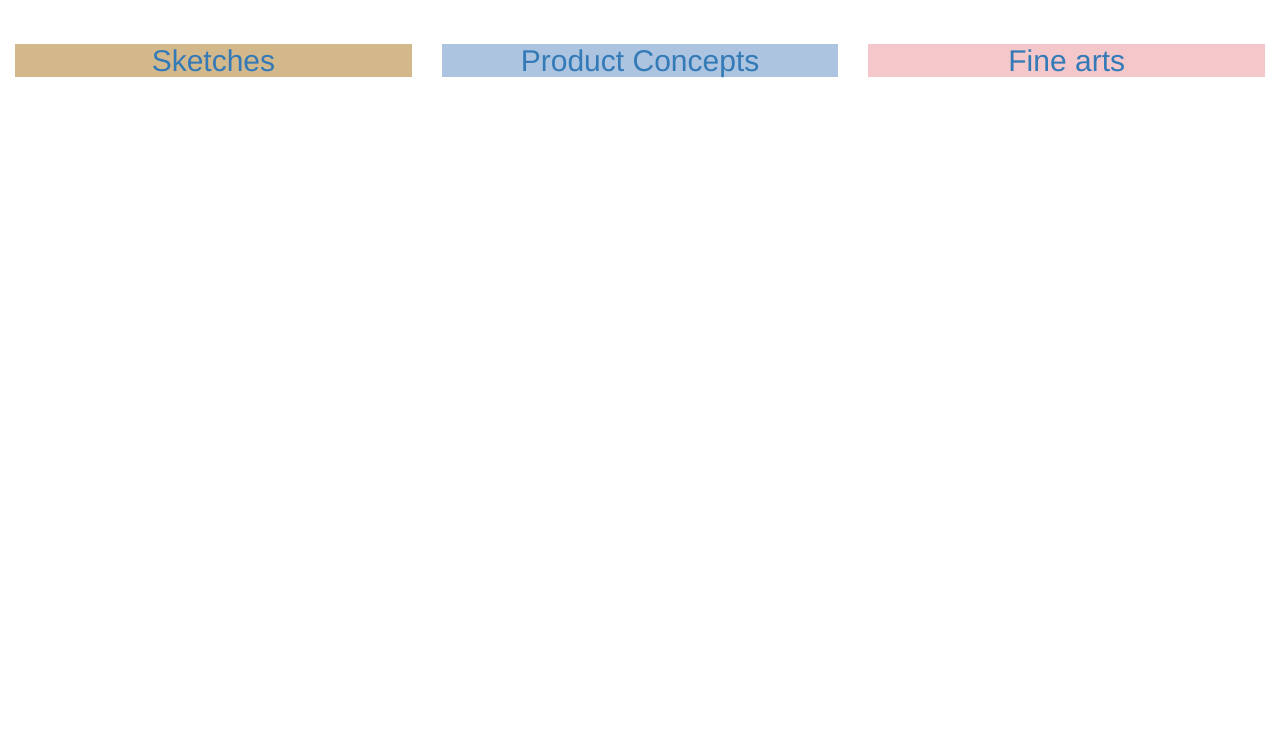
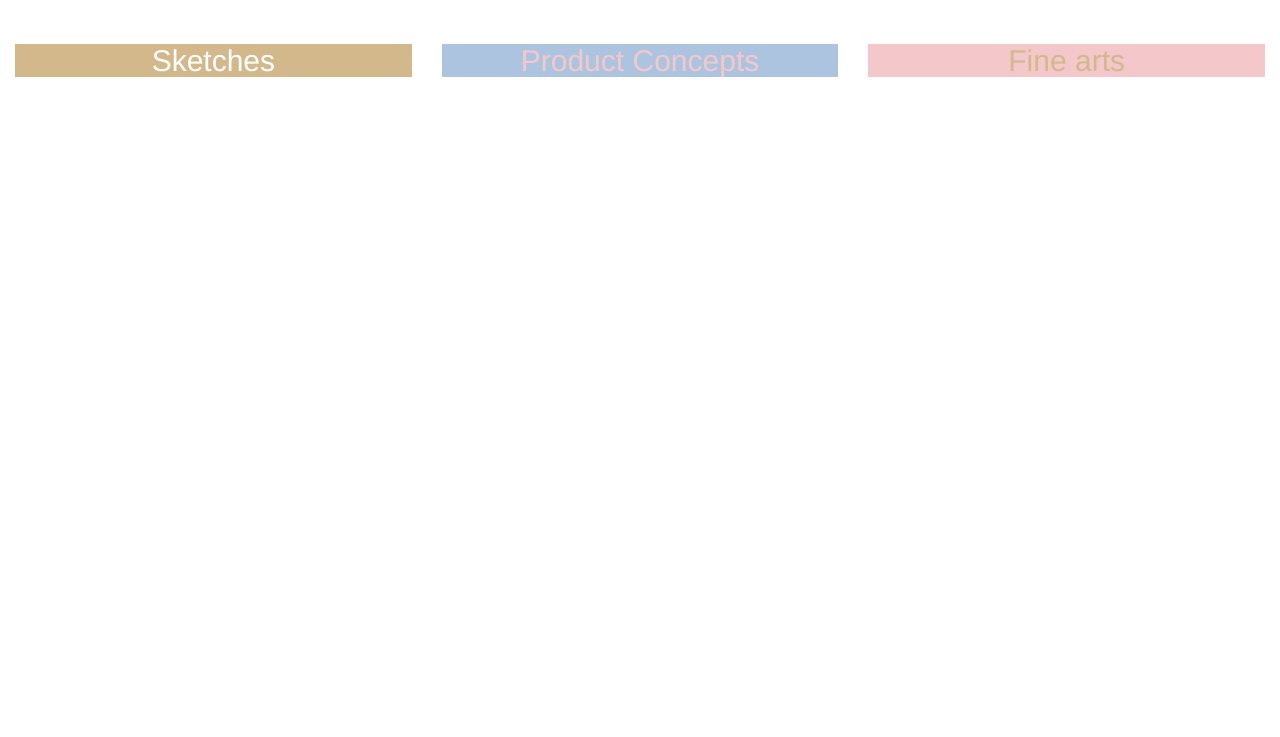
Before and after one commit to sshsong/Portfolio, a plain HTML site: page index.html in a window 1280 px wide. Shown: the part 906-1643 px from the top of the page. Drawn offline with Linux system fonts and the light colour scheme; files whose address does not match are found by name.

Commit message:
change title css

```diff
--- a/portfolio/framework/css/style.css
+++ b/portfolio/framework/css/style.css
@@ -6,31 +6,43 @@ h3 {
     color:#ACC4E0;
     text-align: right;
 }
+
 .sketch{
-    color:#FFFFFF;
     background-color: #D3B88C;
     text-align: center;
 }
+
+.sketch>a{
+    color:#FFFFFF;
+}
+
 .prod{
-    color:#F4C8CB;
     background-color: #ACC4E0;
     text-align: center;
 }
+
+.prod>a{
+    color:#F4C8CB;
+}
+
 .fine{
-    color:#D3B88C;
     background-color: #F4C8CB;
     text-align: center;
 }
 
+.fine>a{
+    color:#D3B88C;
+}
+
 .header{
-  margin-top: 30px;
-  margin-bottom: 30px
+    margin-top: 30px;
+    margin-bottom: 30px
 }
 
 .gallery{
-  margin-bottom: 20px;
+    margin-bottom: 20px;
 }
 
 .body{
-  padding-bottom: 650px;
+    padding-bottom: 650px;
 }
```
